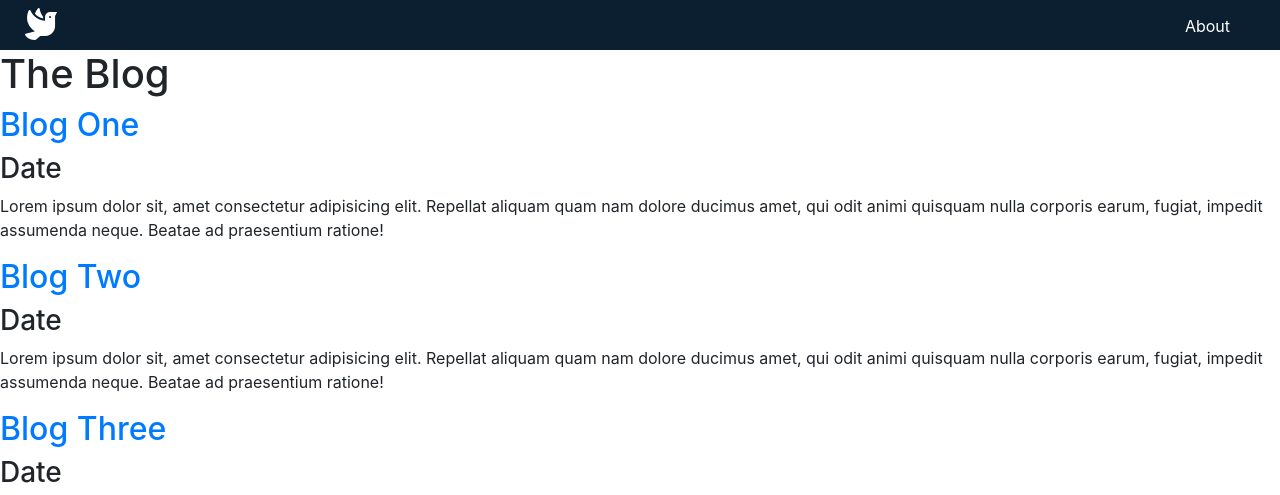
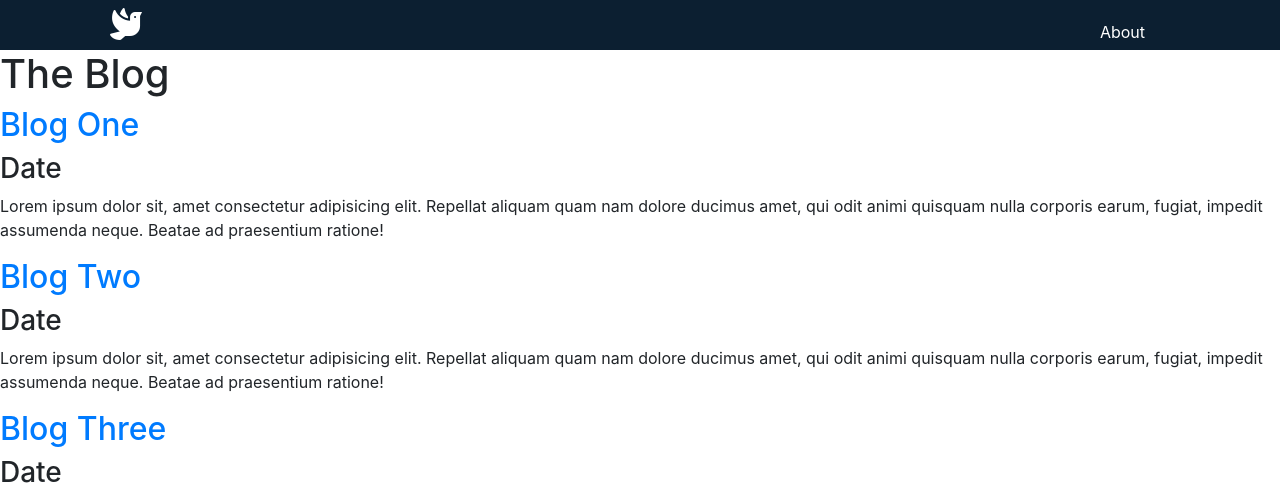
Before and after one commit to akmadsen/cpnt-201-group-assignment, a website: page public/index.html in a window 1280 px wide. Shown: the top 495 px of the page. Drawn offline with nearby package versions, Linux system fonts and the light colour scheme.

Commit message:
Giving Containers to Header files

```diff
--- a/public/index.html
+++ b/public/index.html
@@ -20,12 +20,14 @@
 
 <body>
     <header>
-        <div class="header-logo">
-            <a href="./index.html"><i class="fas fa-dove fa-2x"></i></a>
-        </div>
+        <div class="container">
+            <div class="header-logo">
+                <a href="./index.html"><i class="fas fa-dove fa-2x"></i></a>
+            </div>
 
-        <div class="header-link">
-            <a href="./about.html">About</a>
+            <div class="header-link">
+                <a href="./about.html">About</a>
+            </div>
         </div>
     </header>
 
--- a/src/sass/components/header.scss
+++ b/src/sass/components/header.scss
@@ -5,6 +5,12 @@
     color:$third-color;
     display: flex;
     align-items: center;
+
+    .container {
+        display: flex;
+        align-items: center;
+    }
+
 
 
     .header-logo{
```
Also changed, not shown: public/about.html (+7 -5 lines), public/blogname.html (+7 -5 lines), public/css/app.css, src/sass/app.scss (line endings or trailing spaces).
